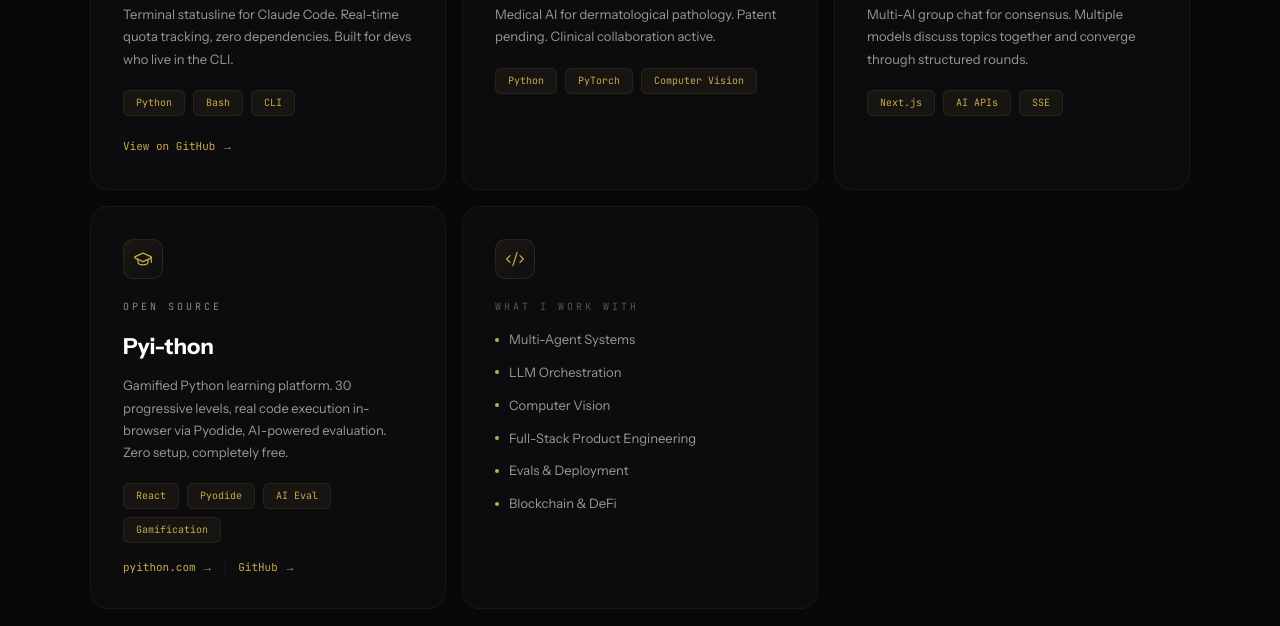
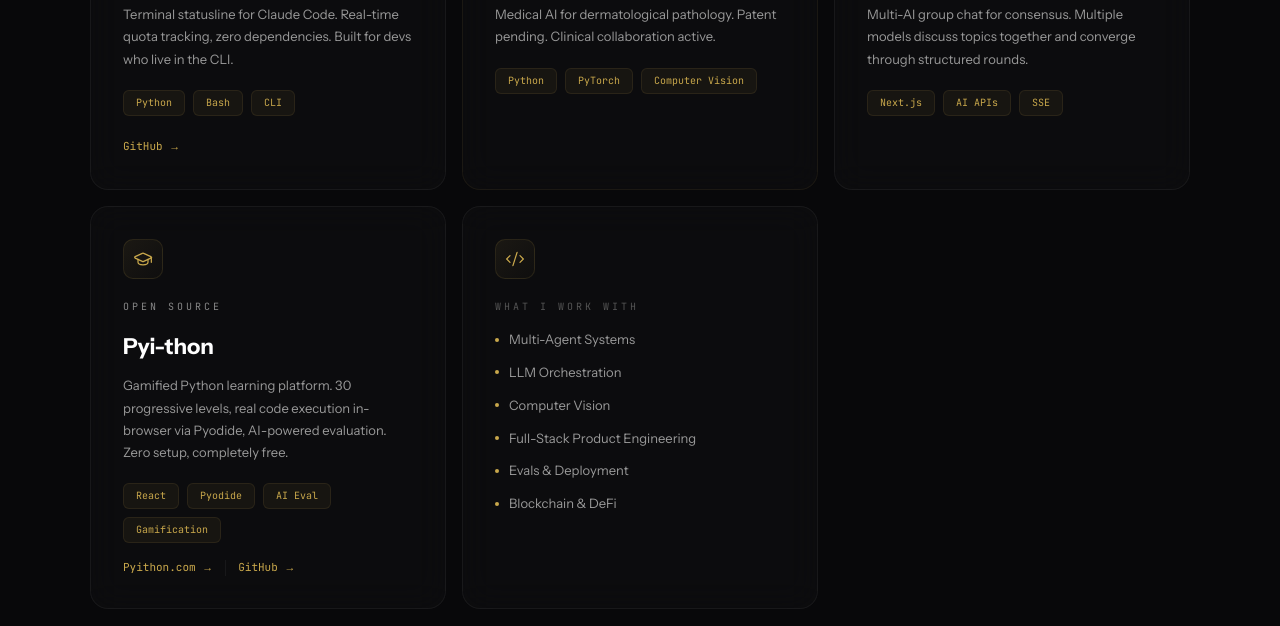
Before and after one commit to aiedwardyi/portfolio, a Next.js app: page / in a window 1280 px wide. Shown: the part 1740-2366 px from the top of the page. Built offline with nearby package versions, Linux system fonts and the light colour scheme.

Commit message:
Remove CLAUDE.md and normalize project card links

```diff
--- a/src/components/Projects.tsx
+++ b/src/components/Projects.tsx
@@ -210,7 +210,7 @@ export default function Projects() {
                 className="text-[11px] font-mono transition-opacity hover:opacity-80"
                 style={{ color: "var(--gold)" }}
               >
-                View on GitHub →
+                GitHub →
               </a>
             </div>
           </BentoCard>
@@ -319,7 +319,7 @@ export default function Projects() {
                 className="text-[11px] font-mono transition-opacity hover:opacity-80"
                 style={{ color: "var(--gold)" }}
               >
-                pyithon.com →
+                Pyithon.com →
               </a>
               <span
                 className="w-px h-4"
```
Also changed, not shown: 1 other file (tests, documents, lock files or other folders).
